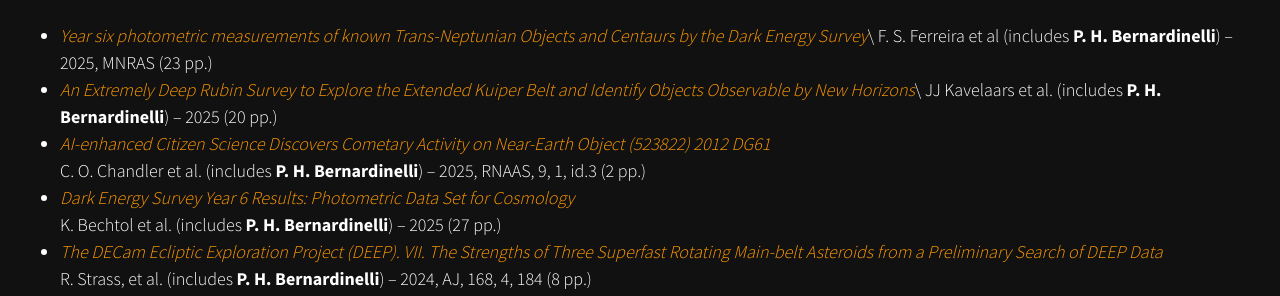
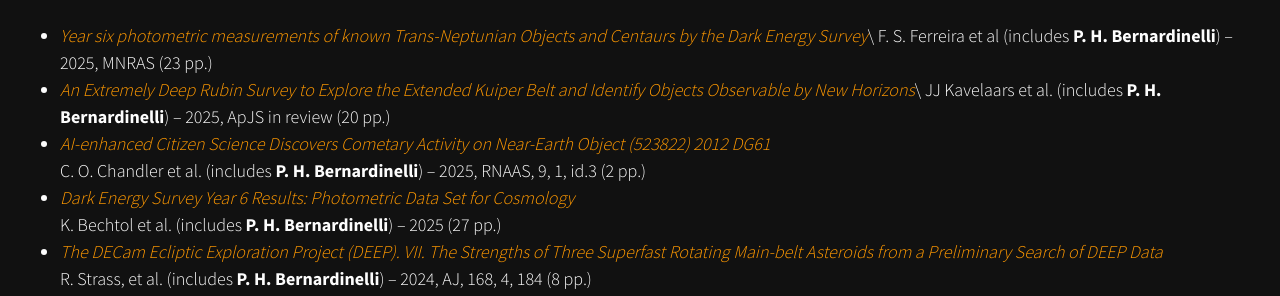
Before and after one commit to bernardinelli/bernardinelli.github.io, a Jekyll site: the page built from index08-pubs.md, in a window 1280 px wide and 900 px high, scrolled down 1194 px. Shown: the part 155-451 px from the top of the window. Built offline with Jekyll 4.4.1, drawn with Linux system fonts in a browser that asks for light colours; nearby versions of some CDN libraries.

Commit message:
Update index08-pubs.md

```diff
--- a/index08-pubs.md
+++ b/index08-pubs.md
@@ -49,7 +49,7 @@
 -   [*Year six photometric measurements of known Trans-Neptunian Objects and Centaurs by the Dark Energy Survey*](https://ui.adsabs.harvard.edu/abs/2025MNRAS.tmp..621F/abstract)\
     F. S. Ferreira et al (includes **P. H. Bernardinelli**) -- 2025, MNRAS (23 pp.)
 -   [*An Extremely Deep Rubin Survey to Explore the Extended Kuiper Belt and Identify Objects Observable by New Horizons*](https://ui.adsabs.harvard.edu/abs/2025arXiv250302765K/abstract)\
-    JJ Kavelaars et al. (includes **P. H. Bernardinelli**) -- 2025 (20 pp.)
+    JJ Kavelaars et al. (includes **P. H. Bernardinelli**) -- 2025, ApJS in review (20 pp.)
 -   [*AI-enhanced Citizen Science Discovers Cometary Activity on Near-Earth Object (523822) 2012 DG61*](https://ui.adsabs.harvard.edu/abs/2025RNAAS...9....3C/abstract)\
     C. O. Chandler et al. (includes **P. H. Bernardinelli**) -- 2025, RNAAS, 9, 1, id.3 (2 pp.)
 -   [*Dark Energy Survey Year 6 Results: Photometric Data Set for Cosmology*](https://ui.adsabs.harvard.edu/abs/2025arXiv250105739B/abstract)\
```
